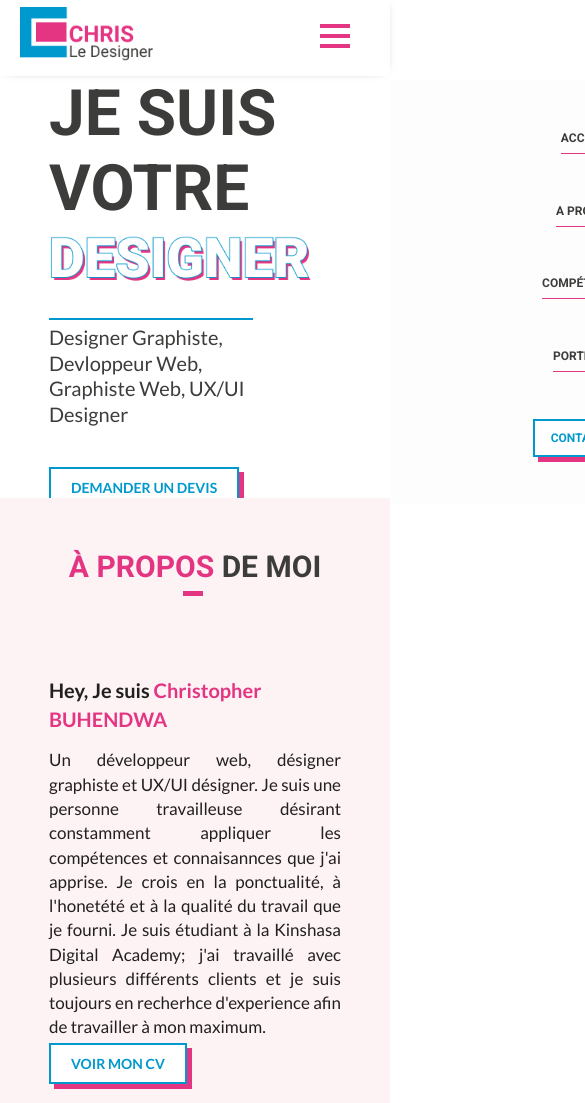
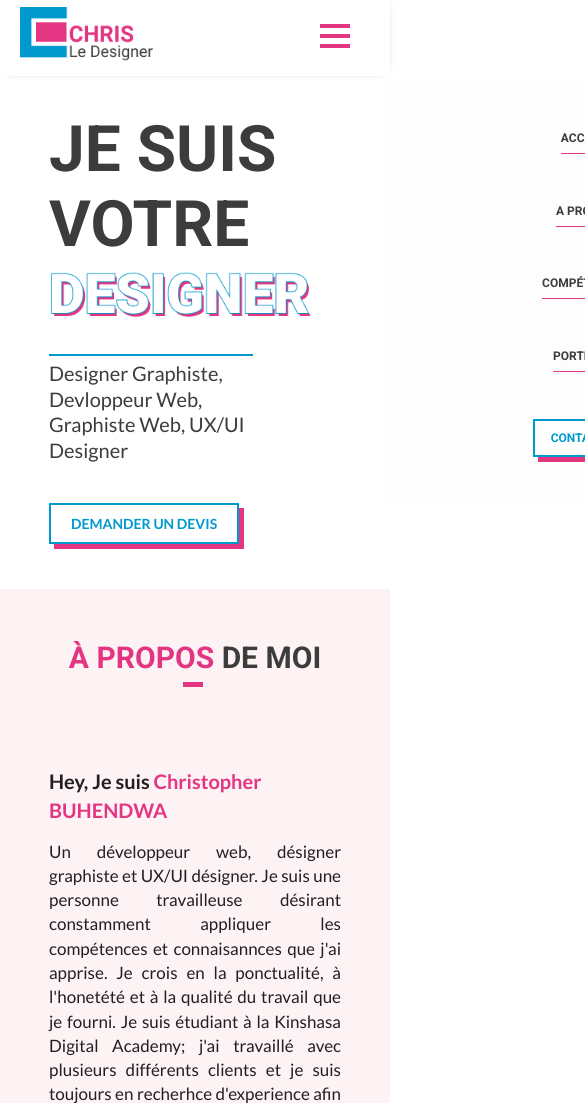
Before and after one commit to karon16/KDA-Projet-Portfolio, a website: page index.html in a window 390 px wide. Shown: the top 1103 px of the page, 585 px wide, since content can reach past the window. Drawn offline with nearby package versions, Linux system fonts and the light colour scheme.

Commit message:
some arrangement

```diff
--- a/index.html
+++ b/index.html
@@ -39,14 +39,14 @@
                 </div>
             </nav>
             <div class="hero__container ">
-                <div class="hero-section  ui stackable grid ">
+                <div class="hero-section  ui stackable grid border">
                     <div class="eight wide column middle aligned hero-section__descritpion">
                         <p  class=" description__text-head text-head--size paragraphs--color"> je suis <br> votre</p>
                         <div class="description__image description__image--size"><img src="img/Group 34.png" class="image--size" alt=""></div>
                         <h1 class="description__paragraph description__paragraph--size paragraphs--color paragraphs--font-family">Designer Graphiste, Devloppeur Web, Graphiste Web, UX/UI Designer</h1>
                         <a href="" class="btn btn--color">DEMANDER UN DEVIS</a>
                     </div>
-                    <div class="eight wide column middle aligned tablet computer only hero-section__image "><object type="image/svg+xml" data="./img/Design tools2.svg" class="animated__image"></object></div>
+                    <div class="eight wide column middle aligned tablet computer only hero-section__image border"><object type="image/svg+xml" data="./img/Design tools2.svg" class="animated__image"></object></div>
                 </div>
             </div>
         </header>
@@ -79,7 +79,6 @@
         <section id = "skills" class="skills body-section  body-section--paddings">
             <h2 class="titles--font-family titles--font-color titles--font-size titles--underline"><span class="title--second-color">Mes</span> compétences</h2>
             <div class="section__container">
-                <p>3 Années de travail et de formation professiionnelle</p>
                 <div class="ui relaxed fluid stackable grid">
                     <div class="eight wide column">
                         <div class="skills__card skills__card--color">
--- a/sass/abstract/variables.scss
+++ b/sass/abstract/variables.scss
@@ -16,7 +16,7 @@ $greyColor :#FDFDFD;
 $pinkColor : #E43583;
 $blackColor : #3C3C3B;
 $blackColorBackground : #282828;
-$backgroundGreyColor : rgb(247, 247, 247);
+$backgroundGreyColor : rgb(253, 253, 253);
 /*variables for fonts*/
 $titles : 'Roboto', sans-serif;
 $paragraphs :'Lato', sans-serif;
--- a/sass/main.scss
+++ b/sass/main.scss
@@ -15,8 +15,7 @@
     margin: $marginTopBottomMain $marginRight !important;
 }
 .main-page{
-    position: relative;
-    // border: 1px solid black;
+    position: relative
 
 }
 
@@ -28,7 +27,6 @@
 
 
 .navigation{
-    // border: 1px solid black;
     margin-top: -3px;
     display: flex;
     justify-content: space-between;
@@ -38,8 +36,8 @@
     width: 100vw;
     background-color: white;
     min-height: 8vh;
-    position: sticky;
-    // top: 50px;
+    position: fixed;
+    // top: 0px;
     z-index: 3000000000000000000;
     // top : 50px;
     // box-shadow: 0px 0px 10px -5px black;
@@ -91,9 +89,9 @@
     }
 }
 .hero-section{
-    padding: 100px auto !important;
-    // margin-top: 5% !important;
-    // // border: 1px solid black;
+    // padding: 50px auto !important;
+    // margin-top: 9% !important;
+
     // border : 1px solid black;
 
     &__text, &__image{
@@ -110,8 +108,9 @@
     }
 }
 .hero__container{
-    width: $sizeMain !important;
+    width: $sizeMain ;
     margin: 0 $marginRight !important;
+    padding: 55px 0
 }
 
 .menu--shadow{
@@ -157,6 +156,8 @@
     // background-color: rgb(255, 249, 250);
 
     // background: $greyColor;
+    background-color: $backgroundGreyColor;
+
     &__card--color{
         background: #fff;
         padding: 30px;
@@ -227,20 +228,22 @@
         box-shadow: 3px 3px 0px 0px  $pinkColor;
     }
     .fas{
-        font-size: 5rem;
+        font-size: 5rem
     }
 }
 
 .portfolio{
+    background-color: $backgroundGreyColor;
+
     .visible-card{
         visibility: visible;
     }
 }
 
 .contact{
-    // background-color: $backgroundGreyColor;
-    // background-color: rgb(255, 249, 250);
     background-color: $pinkColor;
+    // background-color: rgb(253, 242, 244);
+
 
 
     .field input, .field textarea{
@@ -260,6 +263,7 @@
 
 
 }
+
 .footer{
     position: relative;
     &--background-color{
@@ -299,8 +303,6 @@
     .copy-right{
         text-align: center;
         color: rgba(255,255,255,0.5);
-        // color: $pinkColor;
-        // font-weight : bold ;
     }
 }
 
@@ -328,30 +330,24 @@
         height: 50vh;
         right: 0px;
         background-color: $greyColor;
-        // border-top: 1px solid black;
         display: flex;
         flex-direction: column;
         align-items: center;
         justify-content: space-evenly;
-        // padding: 50px 0;
         width: 100vw;
         transform: translateX(100%);
         transition: transform 0.5s ease 0.2s;
-        // border: 1px solid black;
         z-index: 3;
     }
     .hero-section{
-        margin-top: 20%;
+        margin-top: 10% !important;
+        margin-bottom: 15%;
     }
 
     .nav-link{
-        // opacity: 0;
         border-bottom: 1px solid $pinkColor;
 
     }
-    // .link-animated{
-    //     animation : navLinksFade 0.3s ease  5s;
-    // }
     .burger{
         display: block;
         cursor: pointer;
@@ -364,6 +360,12 @@
     }
 }
 
+@media screen and (max-width: 1200px){
+    .hero-section{
+        margin-top: 15% !important;
+        margin-bottom: 15%;
+    }
+}
 .nav-active{
     transform: translateX(0%) ;
 }
@@ -375,20 +377,7 @@
     height: 100%;
     width: 100%;
     background-color: #000;
-    z-index: 1;
+    z-index: 10;
     opacity: .7;
     transition: all 0.5s ease-in-out .3s  ;
 }
-// @keyframes navLinksFade {
-//     from{
-//         opacity: 0;
-//         transform: translateX(50px);
-//     }
-//     to{
-//         opacity: 1;
-//         transform: translateX(0px);
-//     }
-// }
-// .border{
-//     border: 1px solid black;
-// }
```
Also changed, not shown: style/style.css, 1 other file.
